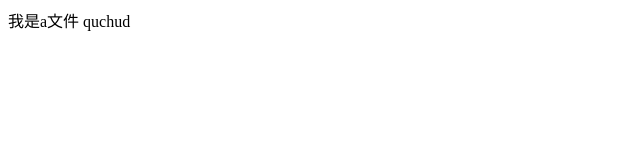
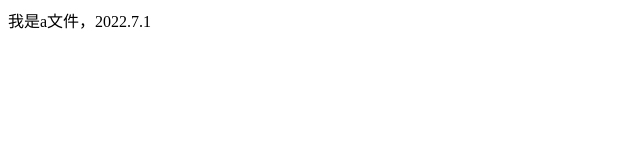
Before and after one commit to DragonHJL/long, a plain HTML site: page a.html in a window 1280 px wide. Shown: the full height of the page, 0-640 px from the left. Drawn offline with Linux system fonts and the light colour scheme.

Commit message:
2022.7.1 a文件修改

```diff
--- a/a.html
+++ b/a.html
@@ -8,8 +8,7 @@
 </head>
 <body>
     <div>
-        我是a文件
-        quchud
+        我是a文件，2022.7.1
     </div>
 </body>
 </html>
```
